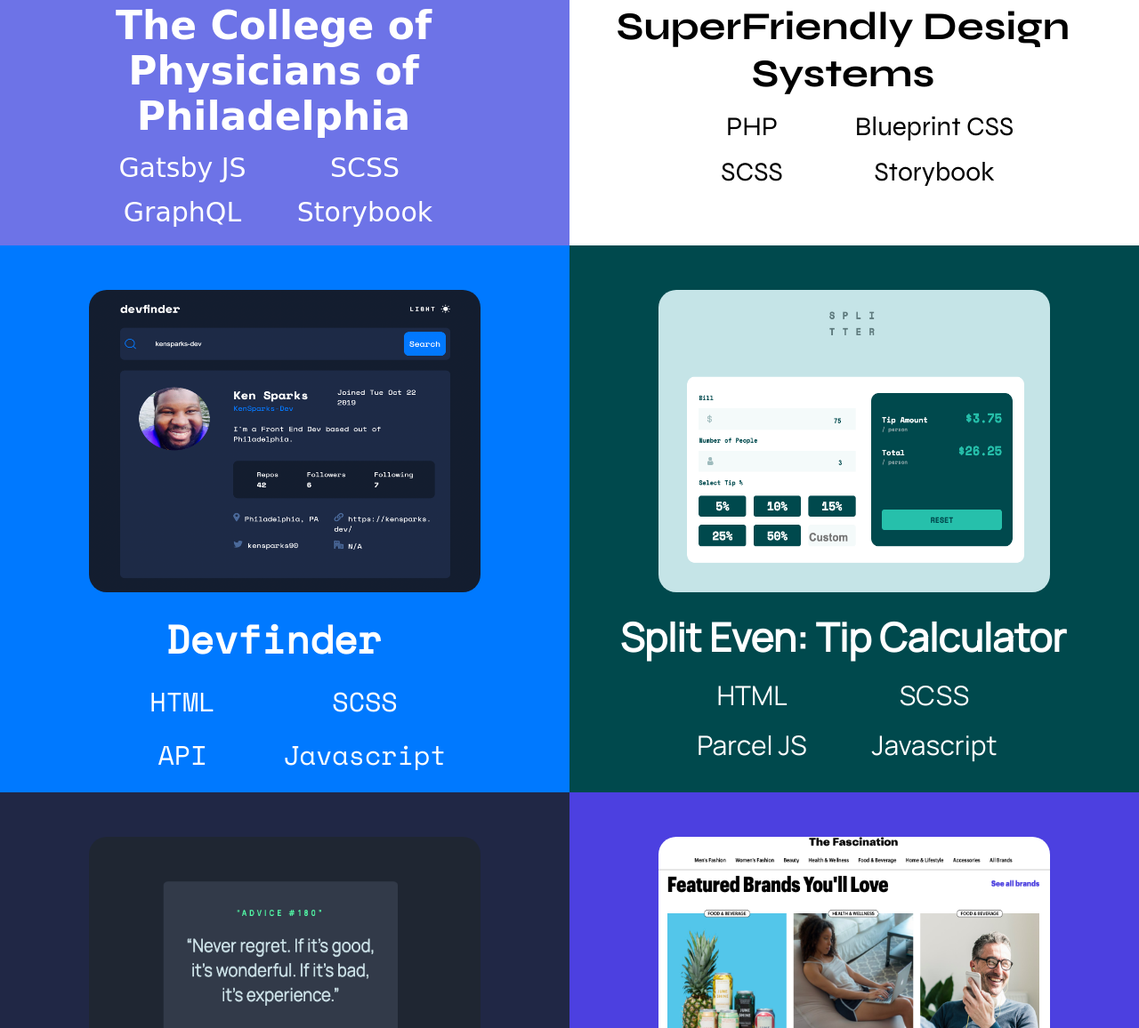
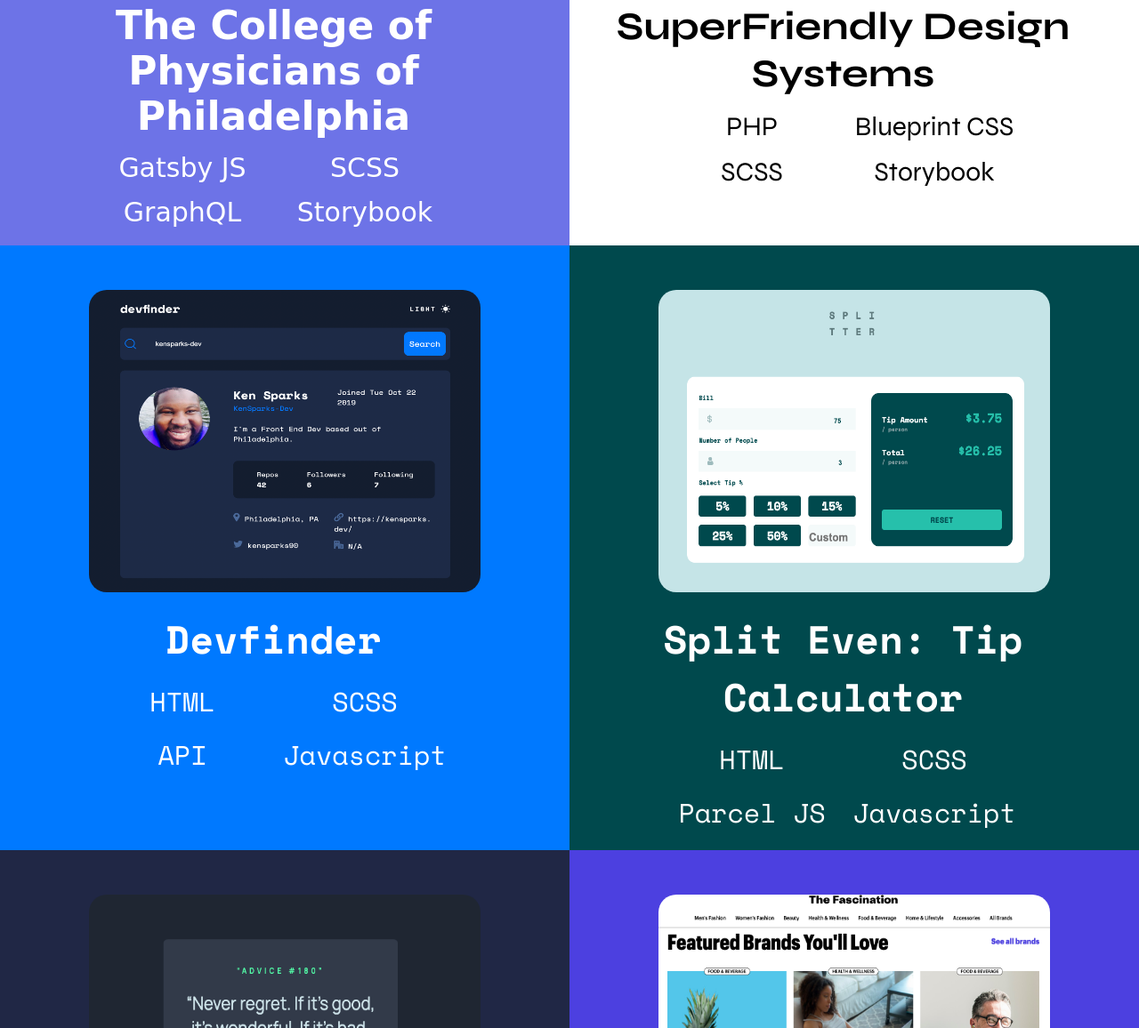
Before and after one commit to KenSparks-Dev/portfolio, a website built with Parcel: page projects.html in a window 1280 px wide. Shown: the part 1107-2263 px from the top of the page at 89% size. Built offline with nearby package versions, Linux system fonts and the light colour scheme; a web font is replaced by a local one.

Commit message:
update font for tip calc

```diff
--- a/css/variables.scss
+++ b/css/variables.scss
@@ -15,8 +15,8 @@
 $project-three-font: 'Space Mono', monospace;
 $project-three-font-colors: #fff;
 
-$project-four-bg-color: #00494D;
-$project-four-font: 'Manrope', sans-serif;
+$project-four-bg-color: #00494d;
+$project-four-font: 'Space Mono', monospace;
 $project-four-font-colors: #ffffff;
 
 $project-five-bg-color: #202745;
@@ -62,8 +62,8 @@
 	$project-nine-bg-color, $project-ten-bg-color, $project-eleven-bg-color, $project-footer-bg-color;
 
 $fonts: $project-one-font, $project-two-font, $project-three-font, $project-four-font, $project-five-font,
-	$project-six-font, $project-seven-font, $project-eight-font, $project-nine-font, $project-ten-font, $project-eleven-font,
-	$project-footer-font;
+	$project-six-font, $project-seven-font, $project-eight-font, $project-nine-font, $project-ten-font,
+	$project-eleven-font, $project-footer-font;
 
 $font-colors: $project-one-font-colors, $project-two-font-colors, $project-three-font-colors, $project-four-font-colors,
 	$project-five-font-colors, $project-six-font-colors, $project-seven-font-colors, $project-eight-font-colors,
--- a/projects.html
+++ b/projects.html
@@ -34,6 +34,7 @@
   <link href="https://fonts.googleapis.com/css2?family=MuseoModerno&display=swap" rel="stylesheet">
   <link href="https://fonts.googleapis.com/css2?family=Manrope&display=swap" rel="stylesheet">
   <link href="https://fonts.googleapis.com/css2?family=Space+Mono&display=swap" rel="stylesheet">
+  <link href="https://fonts.googleapis.com/css2?family=Space+Mono:wght@700&display=swap" rel="stylesheet">
   <link rel="shortcut icon" type="image/png" href="./images/light.png">
 </head>
 
```
Also changed, not shown: index.html (+1 -0 lines), dist/index.html, dist/projects.html, 8 other files.
